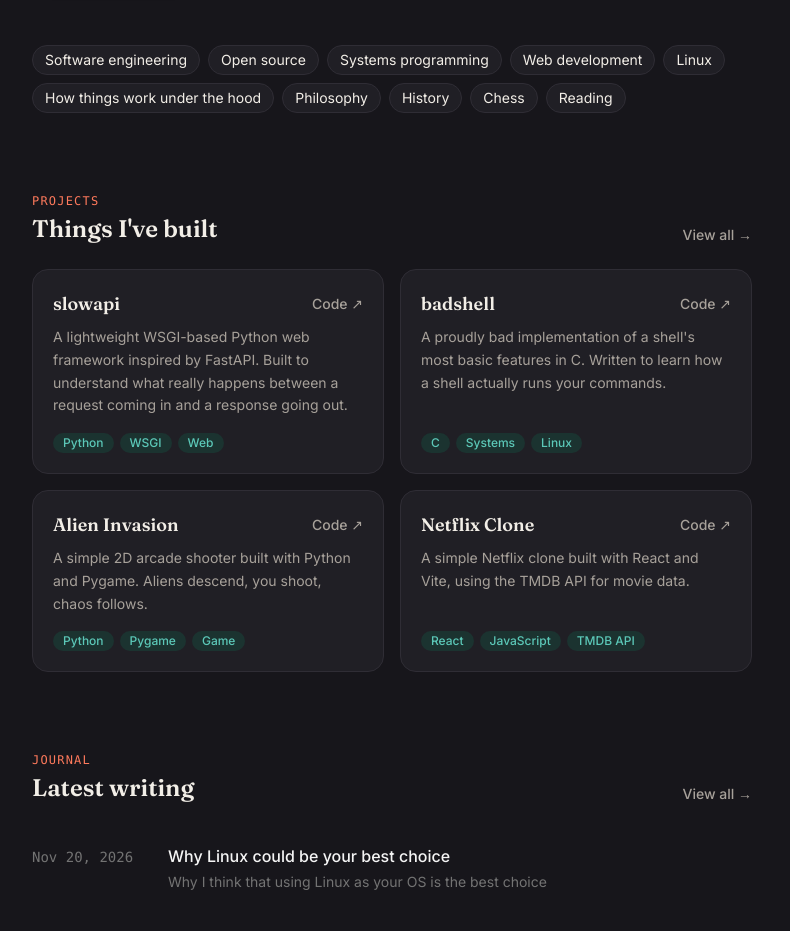
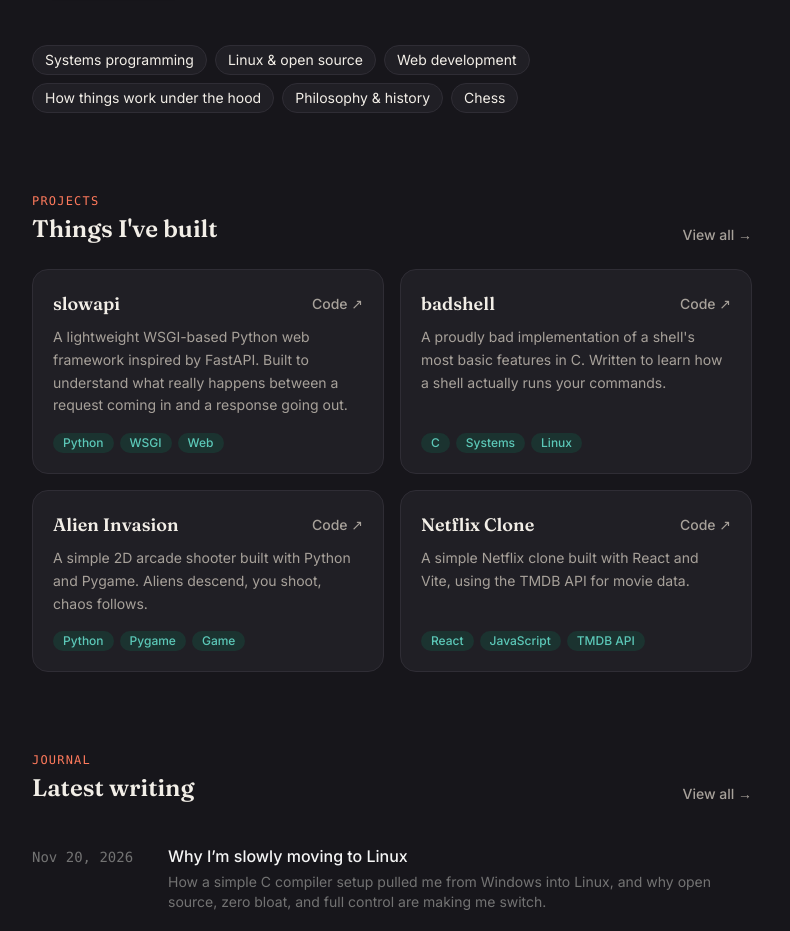
Before and after one commit to AhmedKhairy22/my_personal_website, an Astro site: page / in a window 1280 px wide. Shown: the part 456-1387 px from the top of the page, without its empty margins (248-1038 px from the left). Built offline with nearby package versions, Linux system fonts and the light colour scheme; Astro itself is replaced by a stand-in of ours.

Commit message:
fix some typos in the blog, and reduce my interests

```diff
--- a/src/content/blog/why-linux-could-be-your-best-choice.md
+++ b/src/content/blog/Why-Iam-slowly-moving-to-Linux.md
@@ -1,8 +1,8 @@
 ---
-title: 'Why Linux could be your best choice'
-description: 'Why I think that using Linux as your OS is the best choice'
+title: 'Why I’m slowly moving to Linux'
+description: 'How a simple C compiler setup pulled me from Windows into Linux, and why open source, zero bloat, and full control are making me switch.'
 pubDate: 2026-11-20
-tags: ['Linux', 'Open Source' ,'Personal Opinion']
+tags: ['Linux', 'Open Source']
 ---
 I will talk about why Linux could be your best choice as an OS from my POV. First of all, I used to be a Windows user for all of my life, and in fact, I still use it. So I was pretty comfortable using Windows, and I heard the word "Linux" from time to time in open-source contexts as an operating system. But I did not give a shit,  and I did not really care, as I did not see Windows as anything but good.
 
@@ -10,8 +10,8 @@ My real first interaction with Linux started 2 years ago, when I was at universi
 
 After a while, I started to use Linux inside a virtual machine to make my experience a bit real, so I could decide if it is really worth it to make it my main OS. So I installed Arch (BTW) inside a virtual machine using VirtualBox on Windows. So it has been like 2 years now since my first exposure to Linux and using it. And I admit, it is not that long a time to build a whole judgment, but during that time I was testing and trying things and figuring out things and stuff, and I have built a bit of a real, opinionated point of view of what is good about Linux and why, for me, it is considered a very good option.
 
-First, Linux is open-source software. which is mean that its code is available to any one to see and edit on it and contrubite to it. But what is good about software being open source? First, it is very hard to put malicious or harmful code into the source code because it is seen by everyone. Also, bugs could be tracked and reported very easily and fast. Second, the features are most probably community-driven. Third, you will have a lot of tutorials, docs, and books explaining a lot of things that you might face, so it is so easy to find a solution for your issues.
+First, Linux is open-source software. which is mean that its code is available to any one to see and modify it and contribute to it. But what is good about software being open source? One benefit, it is very hard to put malicious or harmful code into the source code because it is seen by everyone. Another benefit, bugs could be tracked and reported very easily and fast. On top of that, the features are most probably community-driven. Finally, you will have a lot of tutorials, docs, and books explaining a lot of things that you might face, so it is so easy to find a solution for your issues.
 
-It is not just about being open source. Because comparing Linux to Windows. Windows comes with a lot of features and programs and, most annoyingly, their Copilot. And for the normal users, that is not a big deal. But for a bit experienced user, you should ask yourself why the hell I should have on my machines programs that I don't know or want, especially if those are taking resources from your computer. So in Linux, you really decide what programs you want to use and customize your environment as you want. And you will find that anything you want to do has a terminal-based option if you do not use the GUI. The whole point is that you should have the freedom to make full use of the hardware and resources you own, however you see fit, including installing and running whatever software you want.
+Second, It is not just about being open source. Because comparing Linux to Windows. Windows comes with a lot of features and programs and, most annoyingly, their Copilot. And for the normal users, that is not a big deal. But for a bit experienced user, you should ask yourself why the hell I should have on my machines programs that I don't know or want, especially if those are taking resources from your computer. So in Linux, you really decide what programs you want to use and customize your environment as you want. And you will find that anything you want to do has a terminal-based option if you do not use the GUI. The whole point is that you should have the freedom to make full use of the hardware and resources you own, however you see fit, including installing and running whatever software you want.
 
 Finally, you might be a normal user; all that matters is that the piece of software you use is just working on your machine. But you have to learn how to use your software, not the software using you. And if you think that is going to be very hard, Linux has some ways to look very similar to the Windows environment, with all of these great features and a GUI. And even though I still use Windows as my main os, I know that very soon I will switch completely to Linux.
--- a/src/data/site.ts
+++ b/src/data/site.ts
@@ -22,16 +22,12 @@ export const NAV_LINKS = [
 ];
 
 export const INTERESTS = [
-  'Software engineering',
-  'Open source',
   'Systems programming',
+  'Linux & open source',
   'Web development',
-  'Linux',
   'How things work under the hood',
-  'Philosophy',
-  'History',
+  'Philosophy & history',
   'Chess',
-  'Reading',
 ];
 
 export const TOOLS = [
```
